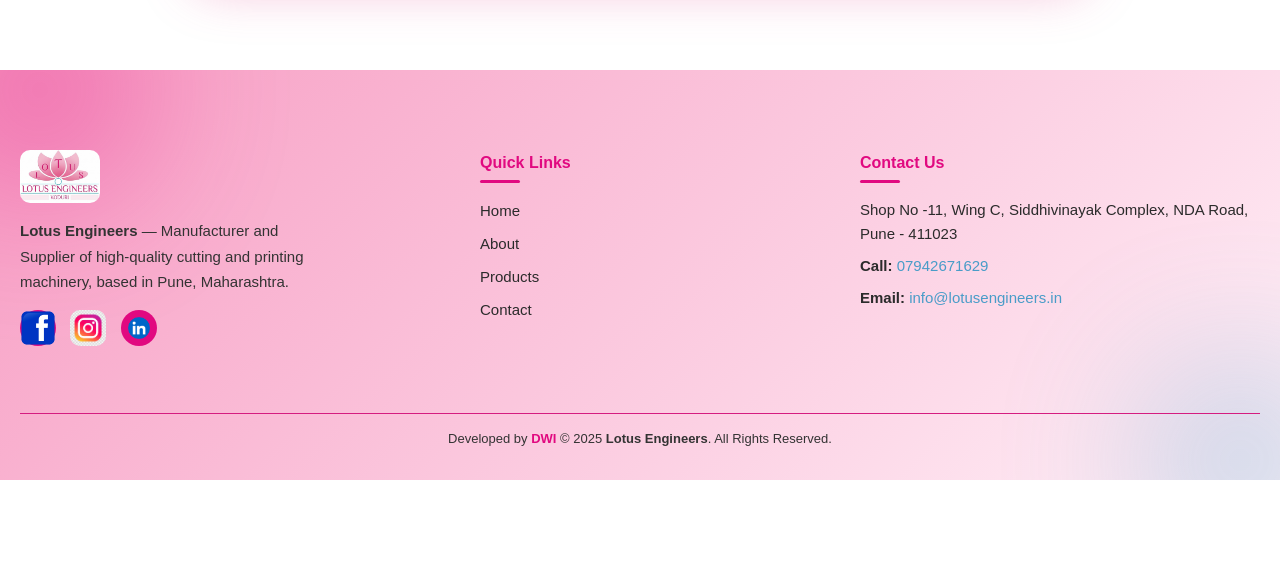
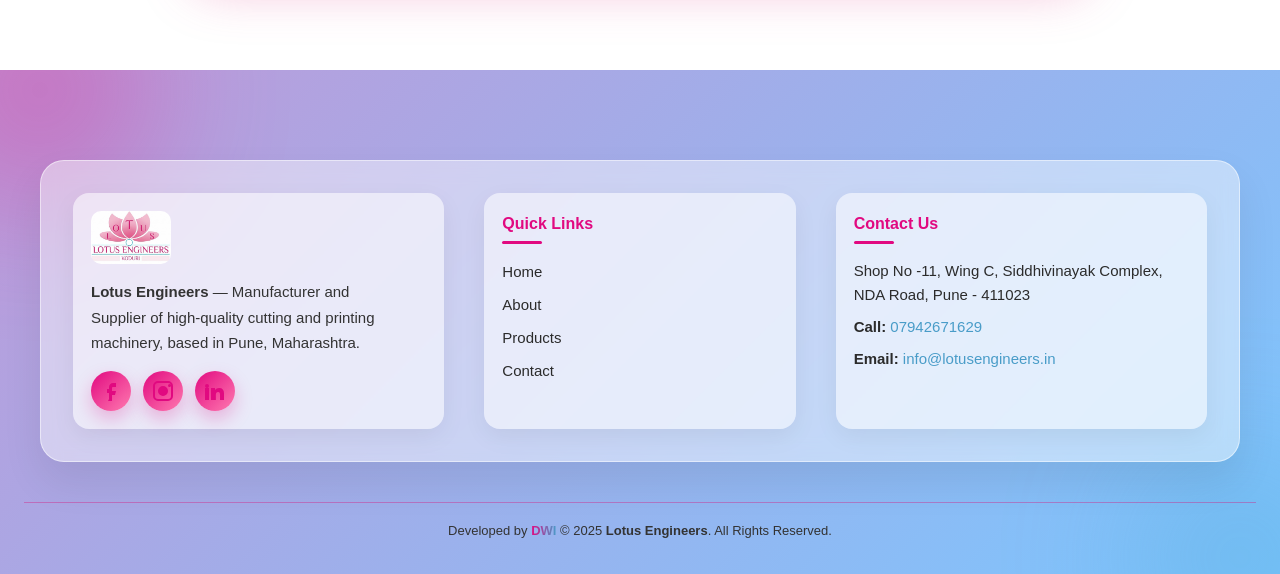
Before and after one commit to PrafulShinde45/lotus-engineers, a plain HTML site: page index.html in a window 1280 px wide. Shown: the part 3899-4473 px from the top of the page. Before the commit the page ends 4379 px from the top, so only its background shows below. Drawn offline with Linux system fonts and the light colour scheme.

Commit message:
footer created

```diff
--- a/footer.css
+++ b/footer.css
@@ -1,11 +1,15 @@
 /* ========================== FOOTER ========================== */
 .footer {
-  background: linear-gradient(135deg, #f79dc3 0%, #fff0f7 100%);
-  padding: 80px 20px 30px;
-  color: #2b2b2b;
+  background: radial-gradient(1200px circle at 10% -20%, #ffe3f0 0%, transparent 35%),
+              radial-gradient(1000px circle at 110% 120%, #e1f0ff 0%, transparent 35%),
+              linear-gradient(135deg, #ff6fb4 0%, #7ac7ff 100%);
+  padding: 90px 24px 36px;
+  color: #1f1f1f;
   font-family: "Poppins", sans-serif;
   position: relative;
   overflow: hidden;
+  background-size: 200% 200%;
+  animation: footerGradientShift 12s ease infinite;
 }
 
 /* Floating accent shapes */
@@ -38,15 +42,27 @@
   display: flex;
   flex-wrap: wrap;
   justify-content: space-between;
-  gap: 60px;
+  gap: 40px;
   position: relative;
   z-index: 1;
+  max-width: 1200px;
+  margin: 0 auto;
+  padding: 32px;
+  background: rgba(255, 255, 255, 0.45);
+  backdrop-filter: blur(10px);
+  border: 1px solid rgba(255, 255, 255, 0.5);
+  border-radius: 24px;
+  box-shadow: 0 20px 40px rgba(0, 0, 0, 0.08);
 }
 
 /* ABOUT */
 .footer-about {
-  flex: 1 1 280px;
+  flex: 1 1 300px;
   text-align: left;
+  padding: 18px;
+  border-radius: 16px;
+  background: rgba(255, 255, 255, 0.55);
+  box-shadow: 0 8px 24px rgba(0, 0, 0, 0.06);
 }
 
 .footer-about img {
@@ -65,31 +81,45 @@
 /* SOCIAL ICONS */
 .footer-social {
   margin-top: 15px;
+  display: flex;
+  align-items: center;
+  gap: 12px;
 }
 
 .footer-social a {
-  display: inline-block;
-  margin-right: 10px;
-  background: #e10980;
+  display: inline-flex;
+  align-items: center;
+  justify-content: center;
+  background: linear-gradient(135deg, #e10980, #ff7ab0);
   color: #fff;
-  width: 36px;
-  height: 36px;
-  line-height: 36px;
-  text-align: center;
+  width: 40px;
+  height: 40px;
   border-radius: 50%;
-  font-size: 15px;
-  transition: all 0.3s ease;
+  overflow: hidden;
+  transition: transform 0.3s ease, box-shadow 0.3s ease, background 0.3s ease;
+  box-shadow: 0 8px 18px rgba(225, 9, 128, 0.25);
 }
 
 .footer-social a:hover {
-  background: #499cc8;
-  transform: translateY(-4px);
+  transform: scale(1.05);
 }
+
+.footer-social svg {
+  width: 24px;
+  height: 24px;
+  color: #e10980;
+  transition: transform 0.2s ease, color 0.2s ease;
+}
+.footer-social a:hover svg { color: #499cc8; transform: scale(1.06); }
 
 /* LINKS */
 .footer-links {
-  flex: 1 1 200px;
+  flex: 1 1 240px;
   text-align: left;
+  padding: 18px;
+  border-radius: 16px;
+  background: rgba(255, 255, 255, 0.55);
+  box-shadow: 0 8px 24px rgba(0, 0, 0, 0.06);
 }
 
 .footer-links h4 {
@@ -130,8 +160,12 @@
 
 /* CONTACT */
 .footer-contact {
-  flex: 1 1 280px;
+  flex: 1 1 300px;
   text-align: left;
+  padding: 18px;
+  border-radius: 16px;
+  background: rgba(255, 255, 255, 0.55);
+  box-shadow: 0 8px 24px rgba(0, 0, 0, 0.06);
 }
 
 .footer-contact h4 {
@@ -169,10 +203,13 @@
 
 /* BOTTOM BAR */
 .footer-bottom {
+  display: flex;
+  align-items: center;
+  justify-content: center;
   text-align: center;
-  border-top: 1px solid #d51c80;
-  margin-top: 60px;
-  padding-top: 15px;
+  border-top: 1px solid rgba(213, 28, 128, 0.4);
+  margin-top: 40px;
+  padding-top: 18px;
   font-size: 13px;
   color: #333;
   position: relative;
@@ -182,7 +219,50 @@
 .footer-bottom .dev-name {
   color: #e10980;
   font-weight: 600;
+  background: linear-gradient(90deg, #e10980, #499cc8);
+  -webkit-background-clip: text;
+  -webkit-text-fill-color: transparent;
 }
+
+.to-top {
+  display: inline-flex;
+  align-items: center;
+  justify-content: center;
+  width: 36px;
+  height: 36px;
+  border-radius: 50%;
+  background: #e10980;
+  color: #fff;
+  text-decoration: none;
+  box-shadow: 0 6px 16px rgba(225, 9, 128, 0.25);
+  transition: transform 0.3s ease, background 0.3s ease;
+}
+.footer-bottom .to-top { position: absolute; right: 24px; top: 50%; margin-top: -18px; }
+.to-top:hover { background: #499cc8; transform: scale(1.06); }
+
+.footer-newsletter { margin: 10px auto 24px; text-align: center; }
+.footer-newsletter h4 { color: #e10980; margin-bottom: 12px; font-weight: 600; }
+.newsletter-form { display: flex; gap: 10px; justify-content: center; }
+.newsletter-form input[type="email"] {
+  padding: 10px 14px;
+  border: 1px solid #d51c80;
+  border-radius: 22px;
+  min-width: 260px;
+  background: rgba(255, 255, 255, 0.8);
+  outline: none;
+}
+.newsletter-form button {
+  padding: 10px 18px;
+  border: none;
+  border-radius: 22px;
+  background: #e10980;
+  color: #fff;
+  cursor: pointer;
+  transition: background 0.3s ease, transform 0.3s ease;
+}
+.newsletter-form button:hover { background: #499cc8; transform: translateY(-2px); }
+
+@keyframes footerGradientShift { 0% { background-position: 0% 0%; } 50% { background-position: 100% 100%; } 100% { background-position: 0% 0%; } }
 
 /* RESPONSIVE */
 @media (max-width: 900px) {
@@ -203,6 +283,7 @@
   }
 
   .footer-social a {
-    margin: 0 6px;
+    margin: 0;
   }
+  .newsletter-form { flex-direction: column; align-items: stretch; }
 }
--- a/footer.html
+++ b/footer.html
@@ -10,13 +10,19 @@
       </p>
 <div class="footer-social">
   <a href="#" target="_blank">
-    <img src="images/facebook.png" alt="Facebook" />
+    <svg viewBox="0 0 24 24" width="24" height="24" aria-hidden="true">
+      <path fill="currentColor" d="M10 20v-6H8v-4h2V8c0-2.21 1.79-4 4-4h3v4h-3c-.55 0-1 .45-1 1v3h4l-1 4h-3v6h-4z"/>
+    </svg>
   </a>
   <a href="#" target="_blank">
-    <img src="images/insta.avif" alt="Instagram" />
+    <svg viewBox="0 0 24 24" width="24" height="24" aria-hidden="true">
+      <path fill="currentColor" d="M7 2h10a5 5 0 0 1 5 5v10a5 5 0 0 1-5 5H7a5 5 0 0 1-5-5V7a5 5 0 0 1 5-5zm0 2a3 3 0 0 0-3 3v10a3 3 0 0 0 3 3h10a3 3 0 0 0 3-3V7a3 3 0 0 0-3-3H7zm5 3a5 5 0 1 1 0 10 5 5 0 0 1 0-10zm6.5-2a1.5 1.5 0 1 1 0 3 1.5 1.5 0 0 1 0-3z"/>
+    </svg>
   </a>
   <a href="#" target="_blank">
-    <img src="images/linkedin.webp" alt="LinkedIn" />
+    <svg viewBox="0 0 24 24" width="24" height="24" aria-hidden="true">
+      <path fill="currentColor" d="M6 7a2 2 0 1 1-4 0 2 2 0 0 1 4 0zM2 9h4v12H2V9zm6 0h4v2h.06c.66-1.26 2.25-2.1 4.06-2.1 3.27 0 4.88 1.93 4.88 5.46V21h-4v-4.77c0-1.38-.03-3.16-1.93-3.16-1.93 0-2.23 1.51-2.23 3.06V21H8V9z"/>
+    </svg>
   </a>
 
 </div>
--- a/index.html
+++ b/index.html
@@ -275,47 +275,7 @@
 
 
 
-  <!-- ===== Global Footer ===== -->
-  <footer class="footer">
-    <div class="footer-container">
-      <div class="footer-about">
-        <img src="icons/logo.jpg" alt="Lotus Engineers Logo" />
-        <p>
-          <strong>Lotus Engineers</strong> — Manufacturer and Supplier of high-quality
-          cutting and printing machinery, based in Pune, Maharashtra.
-        </p>
-        <div class="footer-social">
-          <a href="#" target="_blank">
-            <img src="images/facebook.png" alt="Facebook" />
-          </a>
-          <a href="#" target="_blank">
-            <img src="images/insta.avif" alt="Instagram" />
-          </a>
-          <a href="#" target="_blank">
-            <img src="images/linkedin.webp" alt="LinkedIn" />
-          </a>
-        </div>
-      </div>
-      <div class="footer-links">
-        <h4>Quick Links</h4>
-        <ul>
-          <li><a href="#home">Home</a></li>
-          <li><a href="#about">About</a></li>
-          <li><a href="#products">Products</a></li>
-          <li><a href="#contact">Contact</a></li>
-        </ul>
-      </div>
-      <div class="footer-contact">
-        <h4>Contact Us</h4>
-        <p>Shop No -11, Wing C, Siddhivinayak Complex, NDA Road, Pune - 411023</p>
-        <p><strong>Call:</strong> <a href="tel:07942671629">07942671629</a></p>
-        <p><strong>Email:</strong> <a href="mailto:info@lotusengineers.in">info@lotusengineers.in</a></p>
-      </div>
-    </div>
-    <div class="footer-bottom">
-      <p>Developed by <span class="dev-name">DWI</span> © 2025 <strong>Lotus Engineers</strong>. All Rights Reserved.</p>
-    </div>
-  </footer>
+  <!-- Footer removed. Loaded dynamically from footer.html via navbar.js -->
 
 <!-- ==========================
      Floating WhatsApp & Call Buttons
--- a/navbar.css
+++ b/navbar.css
@@ -45,10 +45,8 @@
   object-fit: contain;
   transition: transform 0.3s ease;
 }
+.social-icons a:hover img { transform: scale(1.08); }
 
-.social-icons a:hover img {
-  transform: scale(1.1);
-}
 
 /* ========================== NAVBAR ========================== */
 .navbar {
```
